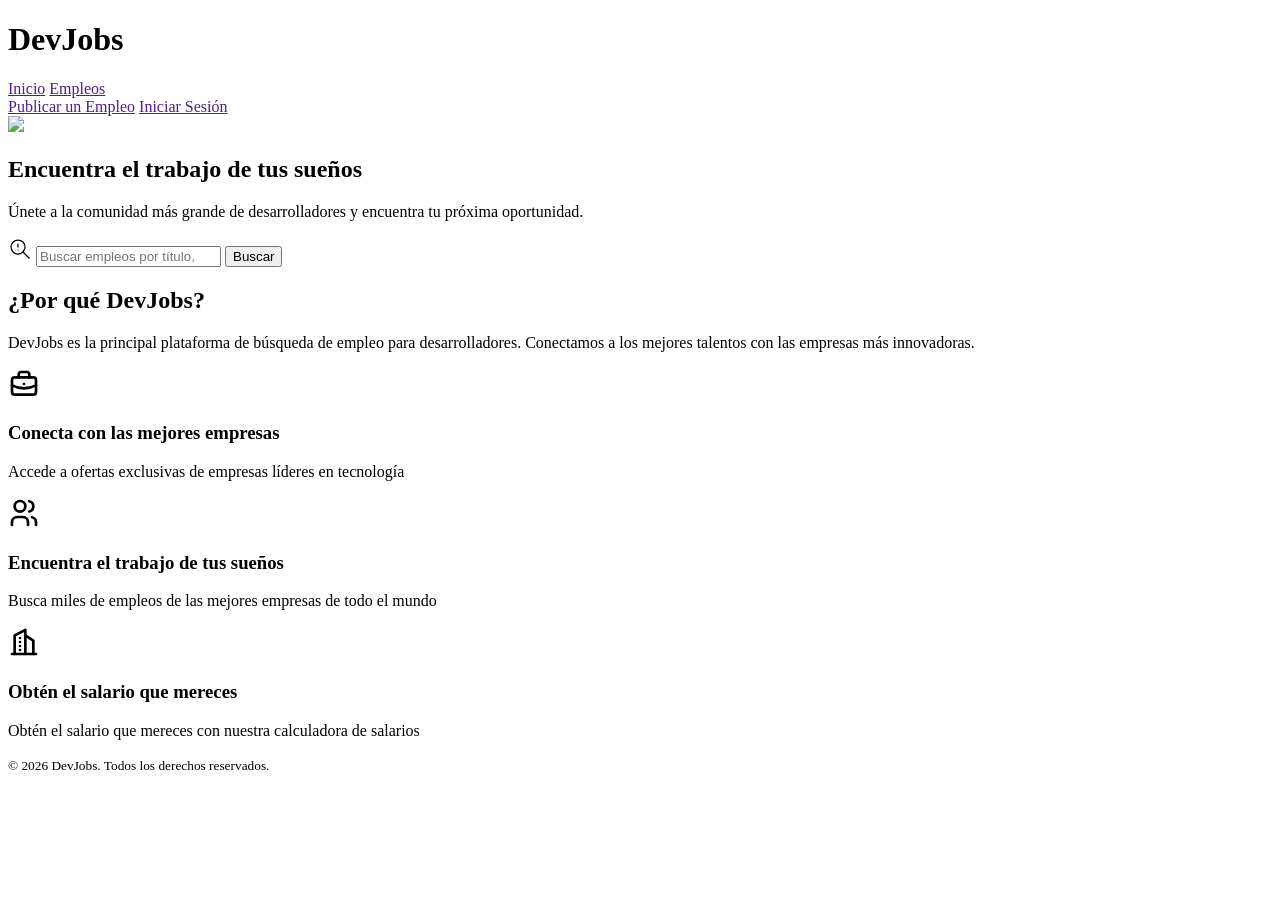
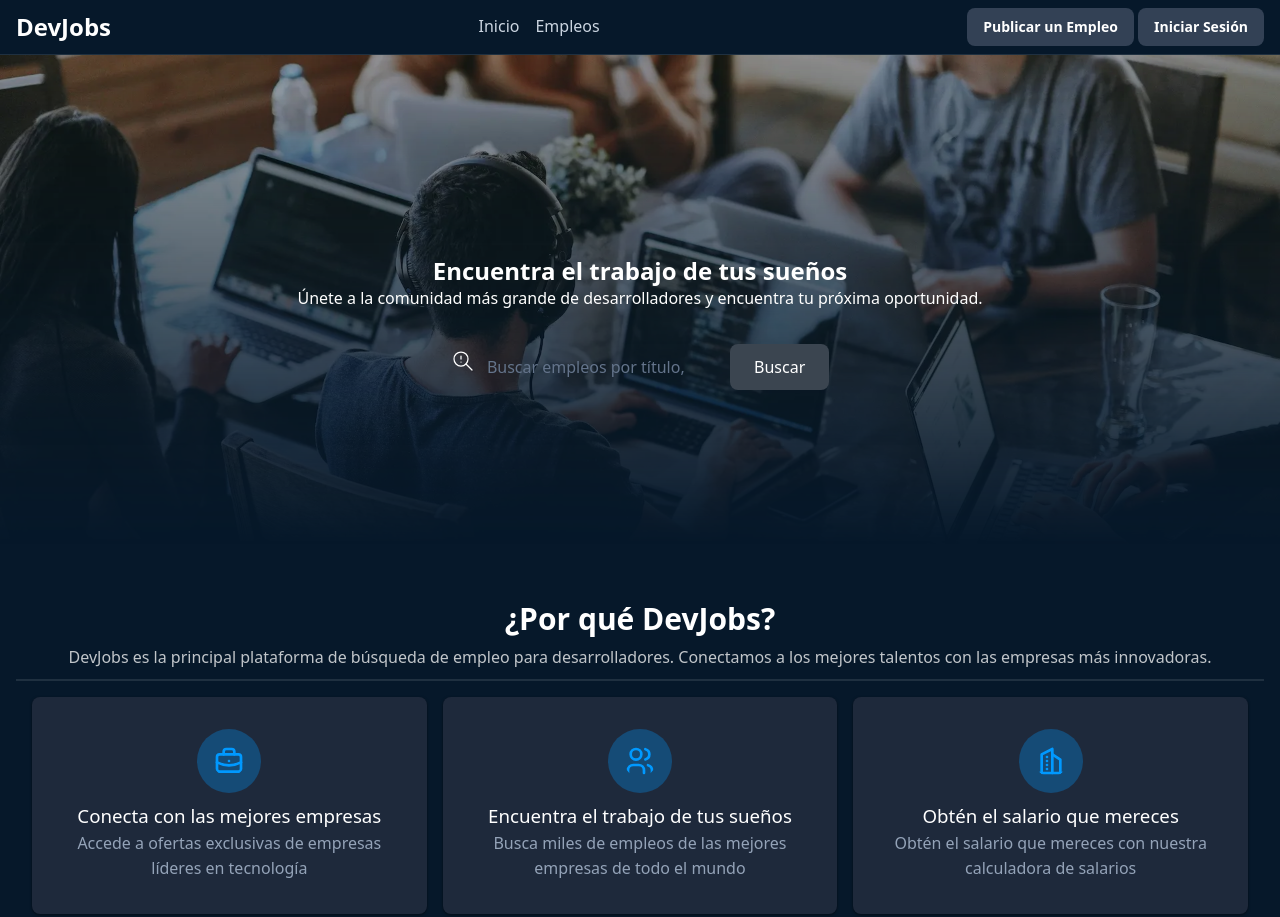
Before and after one commit to jfcorreas/2026-midudev-jscamp, a plain HTML site: page index.html in a window 1280 px wide. Shown: the top 917 px of the page. Before the commit the page ends 800 px from the top, so only its background shows below. Drawn offline with Linux system fonts and the light colour scheme.

Commit message:
Add background image and stylesheet

```diff
--- a/index.html
+++ b/index.html
@@ -5,6 +5,7 @@
     <meta charset="UTF-8">
     <meta name="description" content="Encuentra las mejores ofertas
       de trabajo para desarrolladores en DevJobs">
+    <link rel="stylesheet" href="./styles.css">
 </head>
 <body>
   <header>
--- /dev/null
+++ b/styles.css
@@ -0,0 +1,351 @@
+* {
+  margin: 0;
+  padding: 0;
+  box-sizing: border-box;
+}
+
+
+
+
+
+
+:root {
+  --primary: #3b4550;
+  --primary-dark: #0a3d66;
+  --primary-hover: #0d5ba8;
+  --primary-light: #09f;
+  --background: #06182a;
+  --text-primary: #ffffff;
+  --text-secondary: #cbd5e1;
+  --text-muted: #94a3b8;
+  --border: rgba(255, 255, 255, 0.1);
+  --card-bg: #1e293b;
+  --shadow: rgba(0, 0, 0, 0.3);
+  --input-bg: #1e293b;
+  --hsla-example: hsla(210, 100%, 56%, 1);
+}
+
+
+
+
+
+
+
+
+
+
+@font-face {
+  font-family: 'Inter Variable';
+  font-style: normal;
+  font-display: swap;
+  font-weight: 100 900;
+  src: url(https://cdn.jsdelivr.net/fontsource/fonts/inter:vf@latest/latin-wght-normal.woff2) format('woff2-variations');
+  unicode-range: U+0000-00FF,U+0131,U+0152-0153,U+02BB-02BC,U+02C6,U+02DA,U+02DC,U+0304,U+0308,U+0329,U+2000-206F,U+20AC,U+2122,U+2191,U+2193,U+2212,U+2215,U+FEFF,U+FFFD;
+}
+
+
+
+
+
+
+
+
+
+
+body {
+  font-family: system-ui;
+  background-color: var(--background);
+  color: var(--text-primary);
+  min-height: 100vh;
+  display: flex;
+  flex-direction: column;
+  line-height: 1.6;
+}
+
+
+
+
+
+
+
+
+
+
+
+
+
+/* Títulos principales */
+h1 {
+  font-size: 1.5rem;
+  line-height: 1.2;
+  text-wrap: balance;
+  display: flex;
+  align-items: center;
+  gap: 0.5rem;
+
+  svg {
+    width: 2rem;
+    height: 2rem;
+    color: var(--primary-light);
+  }
+}
+
+h1 + p {
+  text-wrap: balance;
+  margin-bottom: 2rem
+}
+
+/* Header */
+header {
+  border-bottom: 1px solid var(--border);
+  background: var(--background);
+  padding: .5rem 1rem;
+  display: flex;
+  align-items: center;
+  justify-content: space-between;
+  gap: 2rem;
+
+  h2 {
+    font-size: 1.25rem;
+    font-weight: 700;
+    color: var(--text-primary);
+  }
+}
+
+/* Navegación del header a otras páginas */
+nav {
+  align-items: center;
+  gap: 1rem;
+  display: flex;
+
+  a {
+    text-decoration: none;
+    color: var(--text-secondary);
+    transition: color 0.2s;
+    font-weight: 500;
+
+    &:hover, &:focus {
+      color: var(--primary);
+      outline: none;
+    }
+  }
+}
+
+/* Botones del Header */
+header div a {
+  padding: 0.5rem 1rem;
+  border-radius: 0.5rem;
+  background-color: #334155;
+  color: var(--text-primary);
+  display: inline-block;
+  font-size: 0.875rem;
+  font-weight: 700;
+  text-decoration: none;
+  /* TODO */
+}
+
+/* Hero */
+main > section:nth-child(1) {
+  height: 500px;
+  text-align: center;
+  display: flex;
+  flex-direction: column;
+  justify-content: center;
+  align-items: center;
+
+  h1 {
+    padding-top: 36px;
+  }
+
+  & > img {
+    position: absolute;
+    width: 100%;
+    height: 100%;
+    object-fit: cover;
+    z-index: -1;
+    left: 0;
+    right: 0;
+    mask-image: linear-gradient(to bottom, rgba(16, 25, 34, 1) 5%, rgba(16, 25, 34, 0) 80%);
+  }
+}
+
+/* Formulario de Búsqueda */
+form {
+  max-width: 42rem;
+  width: 100%;
+  margin: 0 auto;
+  padding-inline: 1rem;
+}
+
+form > div {
+  display: flex;
+  align-items: center;
+  background-color: var(--input-bg);
+  border-radius: 0.5rem;
+  box-shadow: 0 10px 15px -3px var(--shadow);
+  padding: 0.5rem;
+  gap: 0.5rem;
+}
+
+form span {
+  padding-left: 0.75rem;
+  color: var(--text-muted);
+  display: flex;
+  align-items: center;
+  flex-shrink: 0;
+}
+
+form input[type="text"] {
+  flex: 1;
+  background: transparent;
+  border: none;
+  outline: none;
+  color: var(--text-primary);
+  padding: 0.75rem 0.5rem;
+  font-size: 1rem;
+  font-family: inherit;
+}
+
+form input[type="text"]::placeholder {
+  color: #64748b;
+}
+
+button {
+  padding: 0.75rem 1.5rem;
+  border-radius: 0.5rem;
+  background-color: var(--primary);
+  color: white;
+  font-weight: 400;
+  border: none;
+  cursor: pointer;
+  transition: all 0.2s;
+  font-family: inherit;
+  font-size: 1rem;
+  white-space: nowrap;
+
+  &:hover, /* pseudo-clase que significa que el ratón está encima */
+  &:focus { /* pseudo-clase que significa que el elemento tiene el foco */
+    background-color: var(--primary-hover);
+    outline: 2px solid white;
+    outline-offset: 2px;
+  }
+
+  &:active {
+    transform: scale(0.90)
+  }
+
+  &:disabled {
+    opacity: .5;
+    pointer-events: none;
+  }
+}
+
+/* Features Section */
+main > section:nth-child(2) {
+  padding-inline: 1rem;
+  background-color: var(--background);
+  padding-top: 2rem;
+
+  & > header {
+    gap: 2px;
+    flex-direction: column;
+
+    h2 {
+      margin-bottom: 0;
+    }
+
+    p {
+      opacity: .75;
+    }
+  }
+
+  & > div {
+    max-width: 1280px;
+    margin: 0 auto;
+  }
+}
+
+main > section:nth-child(2) h2 {
+  font-size: 1.875rem;
+  font-weight: 700;
+  color: var(--text-primary);
+  margin-bottom: 1rem;
+}
+
+main > section:nth-child(2) > div > div:first-child > p {
+  font-size: 1.125rem;
+  color: var(--text-muted);
+  max-width: 42rem;
+  margin: 0 auto;
+}
+
+/* Grid de Features */
+main > section:nth-child(2) footer {
+  display: grid;
+  grid-template-columns: repeat(auto-fit, minmax(280px, 1fr));
+  gap: 16px
+}
+
+/* Feature Cards */
+/* article {
+  background-color: var(--card-bg);
+  padding: 2rem;
+  margin-bottom: 16px;
+  border-radius: 0.5rem;
+  box-shadow: 0px 1px 3px 0 var(--shadow);
+
+  svg {
+    color: var(--primary-light);
+    background: rgba(0, 153, 255, 0.3);
+    border-radius: 9999px;
+    width: 64px;
+    height: 64px;
+    padding: 16px;
+  }
+
+  h3 {
+    font-weight: 500;
+  }
+
+  p {
+    color: var(--text-muted);
+  }
+} */
+
+/* Footer */
+footer {
+  background-color: var(--background);
+  border-top: 1px solid var(--border);
+  text-align: center;
+  padding: 16px;
+
+  small {
+    color: var(--text-muted);
+    font-size: 0.875rem;
+  }
+}
+
+article {
+  background-color: var(--card-bg);
+  padding: 2rem;
+  margin-bottom: 16px;
+  border-radius: 0.5rem;
+  box-shadow: 0px 1px 3px 0px rgba(0, 0, 0, 0.5);
+
+  svg {
+    color: var(--primary-light);
+    background: rgba(0, 153, 255, .3);
+    width: 64px;
+    height: 64px;
+    border-radius: 100%;
+    padding: 16px;
+  }
+
+  p {
+    color: var(--text-muted);
+  }
+
+  h3 {
+    font-weight: 500;
+  }
+}
```
Also changed, not shown: background.webp (added).
